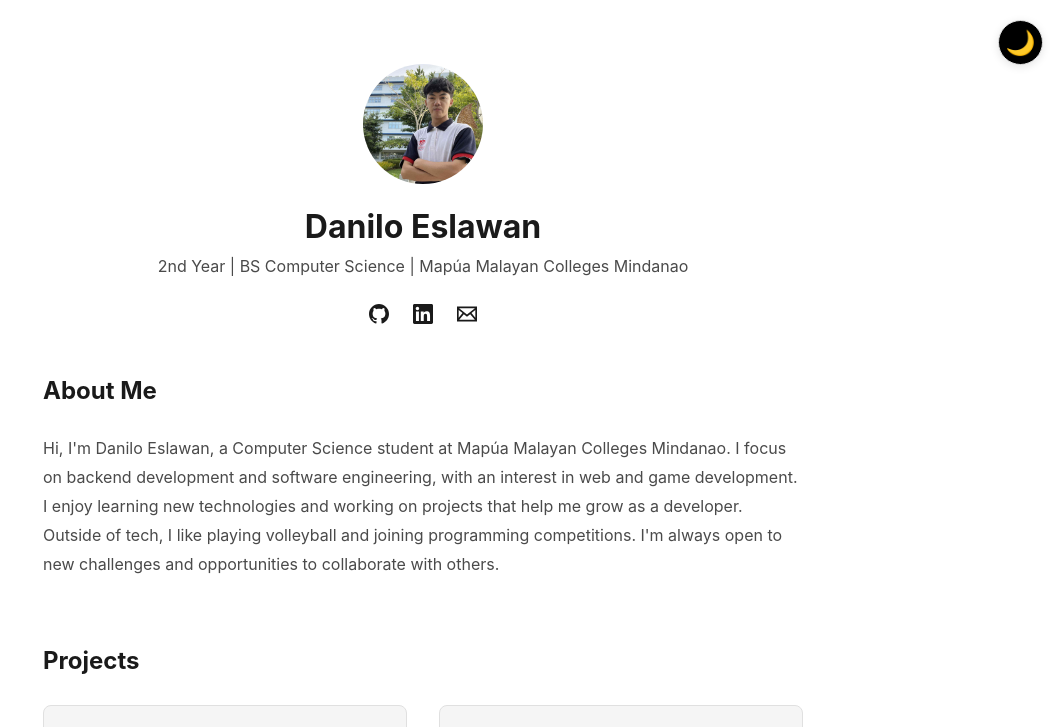
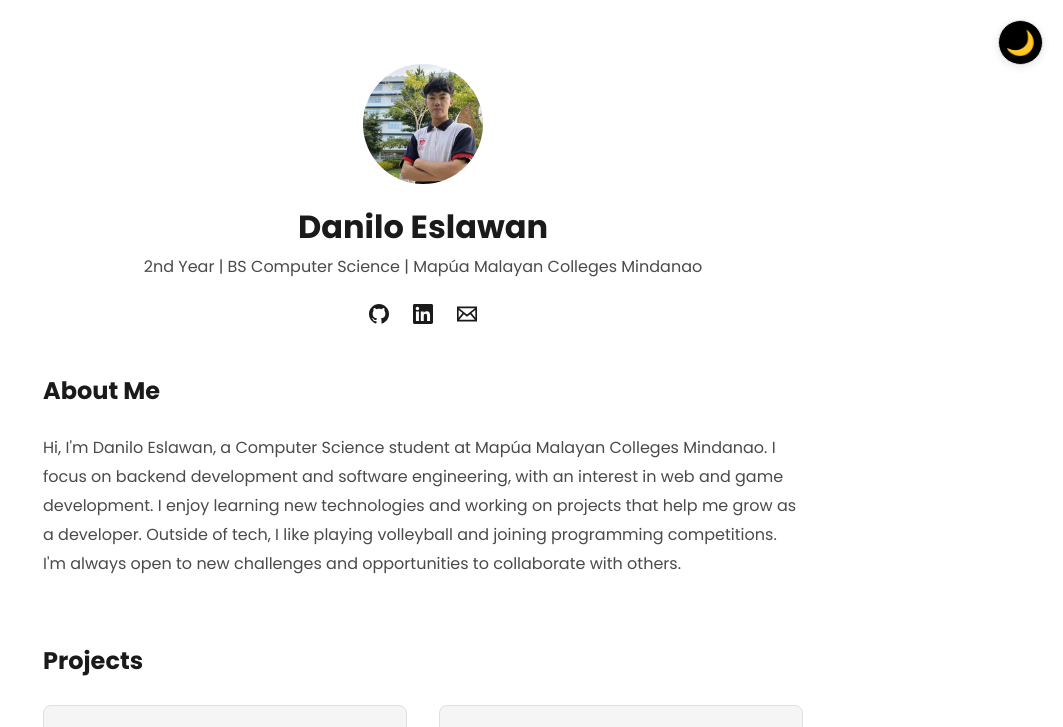
Before and after one commit to danengine/porfolio, a plain HTML site: page index.html in a window 1280 px wide. Shown: the top 727 px of the page, without its empty margins (217-1280 px from the left). Drawn offline with Linux system fonts and the light colour scheme.

Commit message:
feat: integrate font and update body font-family in CSS

```diff
--- a/index.html
+++ b/index.html
@@ -4,6 +4,9 @@
     <meta charset="UTF-8">
     <meta name="viewport" content="width=device-width, initial-scale=1.0">
     <title>Danilo Eslawan</title>
+    <link rel="preconnect" href="https://fonts.googleapis.com">
+    <link rel="preconnect" href="https://fonts.gstatic.com" crossorigin>
+    <link href="https://fonts.googleapis.com/css2?family=Poppins:wght@400;500;600;700&display=swap" rel="stylesheet">
     <link rel="stylesheet" href="style.css">
 </head>
 <body>
--- a/style.css
+++ b/style.css
@@ -25,7 +25,7 @@
 }
 
 body {
-    font-family: -apple-system, BlinkMacSystemFont, 'Segoe UI', Roboto, 'Helvetica Neue', Arial, sans-serif;
+    font-family: 'Poppins', -apple-system, BlinkMacSystemFont, 'Segoe UI', Roboto, 'Helvetica Neue', Arial, sans-serif;
     background-color: var(--bg-primary);
     color: var(--text-primary);
     line-height: 1.6;
```
